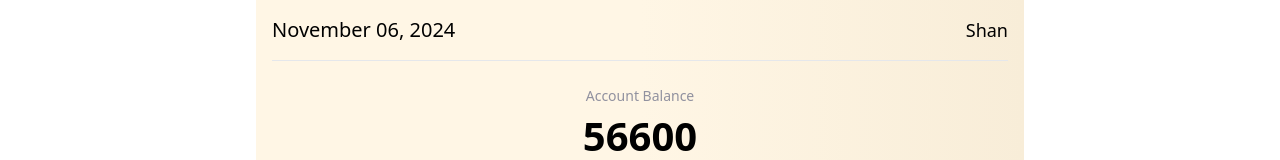
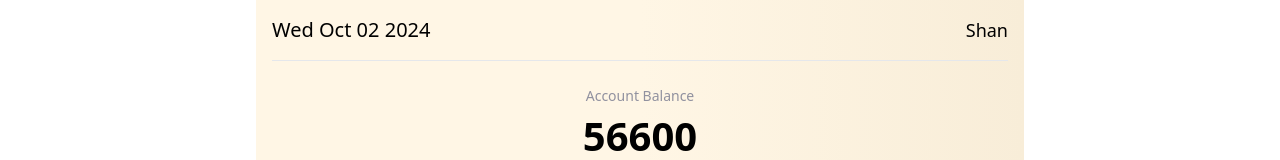
Before and after one commit to ShanMuhammad23/expensetrackerreact, a React (Create React App) app: page /HomePage in a window 1280 px wide. Shown: the top 160 px of the page. Built offline with nearby package versions, Linux system fonts and the light colour scheme.

Commit message:
Splash changed

```diff
--- a/src/sections/HomePage.jsx
+++ b/src/sections/HomePage.jsx
@@ -12,13 +12,13 @@ const HomePage = () => {
   useEffect(() => {
     const sum = expenses.reduce((acc, expense) => acc + expense.amount, 0);
     setTotalExpense(sum);
-  }, [expenses]); // Empty dependency array since expenses is assumed to be constant
+  }, []);
 
   return (
     <section className="bg-[#C6C6C6] min-h-screen max-h-screen overflow-auto">
       <div className="bg-gradient-to-r from-[#FFF6E5] via-[#FFF6E5] to-[#F8EDD8] p-4 rounded-b-xl">
         <div className="flex justify-between">
-          <p className="text-xl">November 06, 2024</p>
+          <p className="text-xl">{new Date().toDateString()}</p>
           <div>
             <p className="text-lg">Shan</p>
           </div>
--- a/src/sections/SplashSceen.jsx
+++ b/src/sections/SplashSceen.jsx
@@ -5,7 +5,7 @@ const SplashSceen = () => {
     return (
         <section id="splashscreen" className="m-auto flex flex-col items-center">
             <div className="flex flex-col items-center justify-center w-[90%] ">
-                <img src={splashscreenhero} />
+                <img src={splashscreenhero} alt="Splash"/>
                 <div className="">
                     <h1 className="font-bold text-3xl mt-8 mx-6">Simple solution for your budget.</h1>
                     <p className="text-xl mt-6 mx-6">Count and distribute the income correctly...</p>
```
